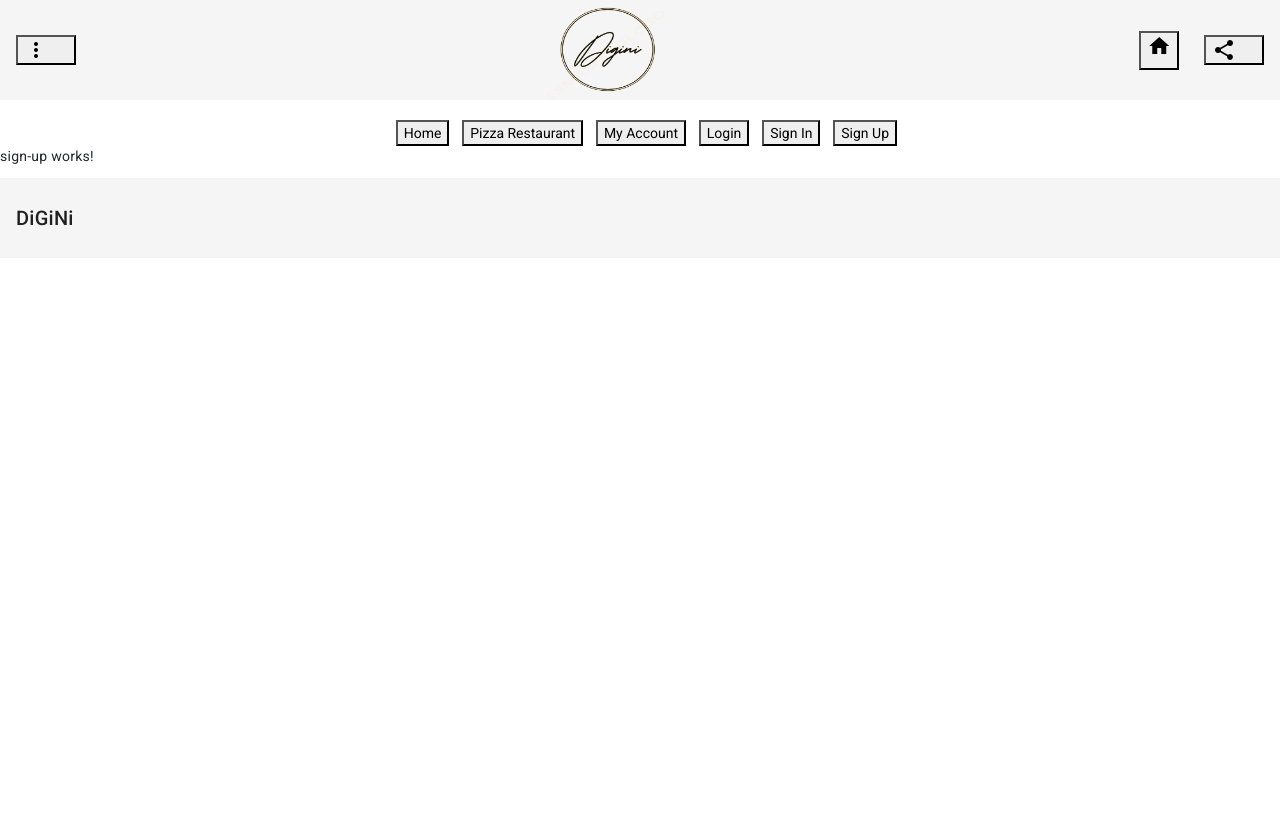
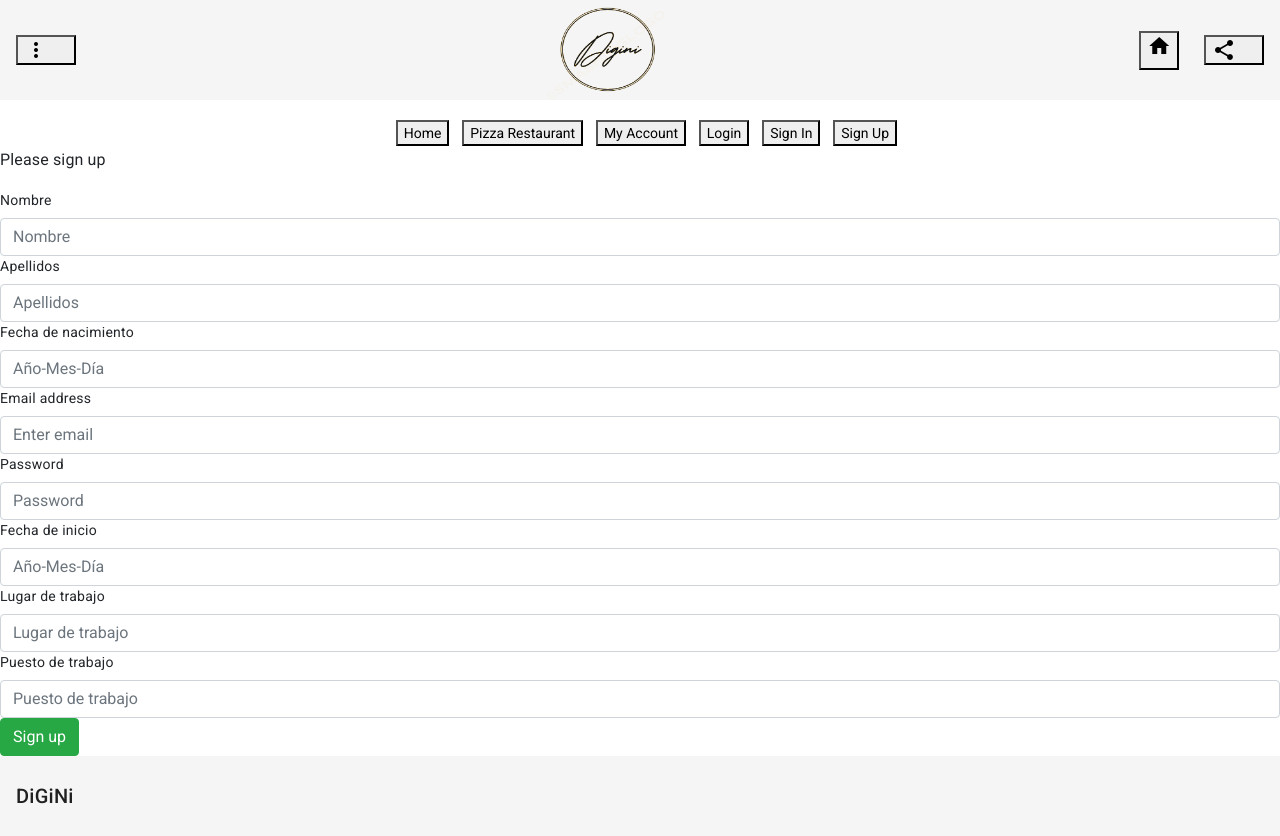
Before and after one commit to DiegoUpgradeHub/front-end-digini-foods, an Angular app: page /sign-up in a window 1280 px wide. Before the commit the page ends 800 px from the top, so only its background shows below. Built offline with nearby package versions, Linux system fonts and the light colour scheme; sample sign-in values are in the browser's storage.

Commit message:
Creación del signup

```diff
--- a/src/app/features/sign-up/sign-up-routing.module.ts
+++ b/src/app/features/sign-up/sign-up-routing.module.ts
@@ -3,11 +3,9 @@ import { RouterModule, Routes } from '@angular/router';
 import { SignUpComponent } from './sign-up.component';
 
 const routes: Routes = [
-
   {
     path: '', component: SignUpComponent
   }
-
 ];
 
 @NgModule({
--- a/src/app/features/sign-up/sign-up.component.html
+++ b/src/app/features/sign-up/sign-up.component.html
@@ -1 +1,38 @@
-<p>sign-up works!</p>
+<div class="signup-product-page">
+  <form [formGroup]="signupForm" (ngSubmit)="registerUser()">
+      <h3>Please sign up</h3>
+      <div>
+        <label>Nombre</label>
+        <input type="text" class="form-control" formControlName="name" placeholder="Nombre" required>
+      </div>
+      <div>
+        <label>Apellidos</label>
+        <input type="text" class="form-control" formControlName="lastName" placeholder="Apellidos" required>
+      </div>
+      <div>
+        <label>Fecha de nacimiento</label>
+        <input type="text" class="form-control" formControlName="age" placeholder="Año-Mes-Día" required>
+      </div>
+      <div>
+        <label>Email address</label>
+        <input type="email" class="form-control" formControlName="email" placeholder="Enter email" required>
+      </div>
+      <div>
+        <label>Password</label>
+        <input type="password" class="form-control" formControlName="password" placeholder="Password" required>
+      </div>
+      <div>
+        <label>Fecha de inicio</label>
+        <input type="text" class="form-control" formControlName="startDate" placeholder="Año-Mes-Día" required>
+      </div>
+      <div>
+        <label>Lugar de trabajo</label>
+        <input type="text" class="form-control" formControlName="workplace" placeholder="Lugar de trabajo" required>
+      </div>
+      <div>
+        <label>Puesto de trabajo</label>
+        <input type="text" class="form-control" formControlName="role" placeholder="Puesto de trabajo" required>
+      </div>
+      <button type="submit" class="btn btn-success">Sign up</button>
+  </form>
+</div>
--- a/src/app/features/sign-up/sign-up.component.ts
+++ b/src/app/features/sign-up/sign-up.component.ts
@@ -1,10 +1,43 @@
-import { Component } from '@angular/core';
+import { Component, OnInit } from '@angular/core';
+import { FormBuilder, FormGroup } from "@angular/forms";
+import { AuthService } from '../../core/services/auth.service';
+import { Router } from '@angular/router';
 
 @Component({
   selector: 'app-sign-up',
   templateUrl: './sign-up.component.html',
   styleUrls: ['./sign-up.component.scss']
 })
-export class SignUpComponent {
+export class SignUpComponent implements OnInit {
+
+  signupForm: FormGroup;
+
+  constructor(
+    public fb: FormBuilder,
+    public authService: AuthService,
+    public router: Router
+  ) {
+    this.signupForm = this.fb.group({
+      name: [''],
+      lastName: [''],
+      age: [''],
+      email: [''],
+      password: [''],
+      startDate: [''],
+      workplace: [''],
+      role: ['']
+    })
+  }
+
+  ngOnInit() { }
+
+  registerUser() {
+    this.authService.signUp(this.signupForm.value).subscribe((res) => {
+      if (res.result) {
+        this.signupForm.reset()
+        this.router.navigate(['sign-in']);
+      }
+    })
+  }
 
 }
--- a/src/app/features/sign-up/sign-up.module.ts
+++ b/src/app/features/sign-up/sign-up.module.ts
@@ -1,5 +1,6 @@
 import { NgModule } from '@angular/core';
 import { CommonModule } from '@angular/common';
+import { ReactiveFormsModule, FormsModule } from '@angular/forms';
 
 import { SignUpRoutingModule } from './sign-up-routing.module';
 import { SignUpComponent } from './sign-up.component';
@@ -11,7 +12,9 @@ import { SignUpComponent } from './sign-up.component';
   ],
   imports: [
     CommonModule,
-    SignUpRoutingModule
+    SignUpRoutingModule,
+    ReactiveFormsModule,
+    FormsModule
   ]
 })
 export class SignUpModule { }
```
